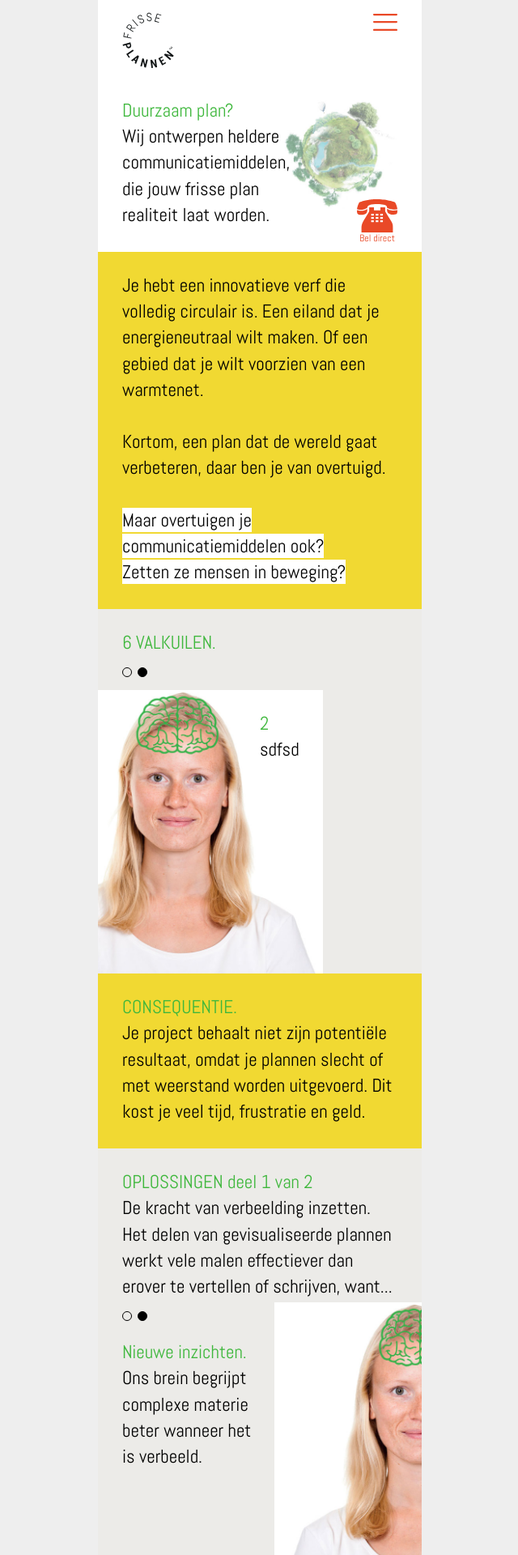
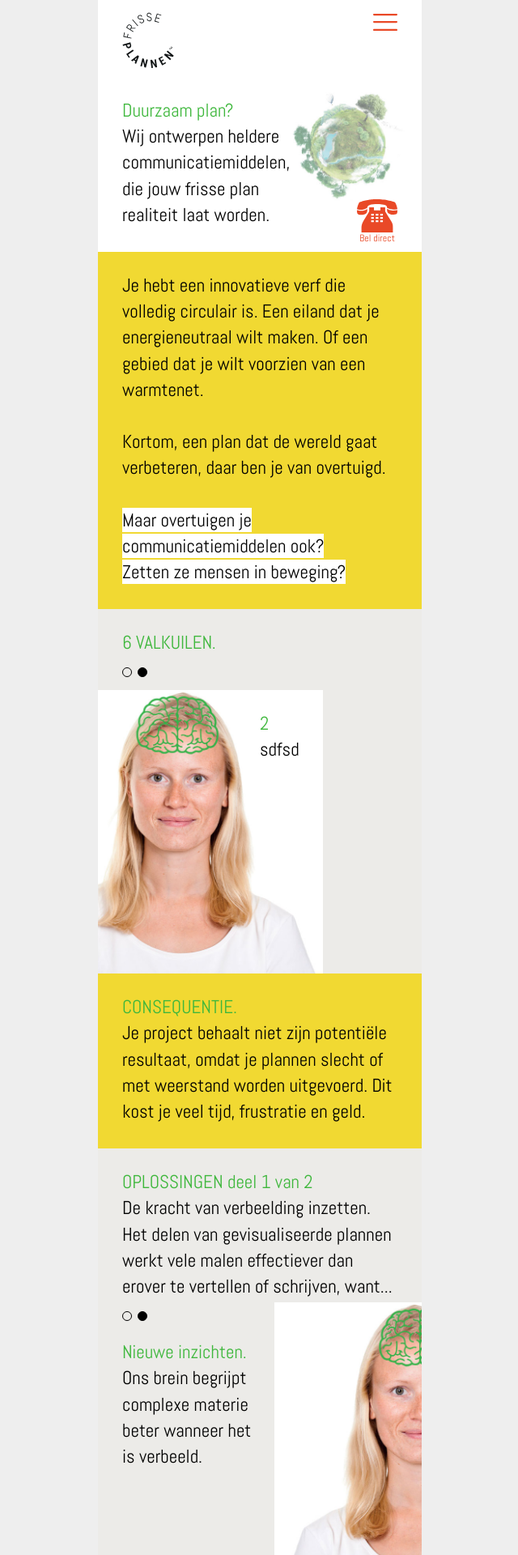
Before and after one commit to jhvanderschee/carli_d, a Jekyll site: the page built from index.md, in a window 1280 px wide. Shown: the top 1920 px of the page at 81% size, without its empty margins (319-959 px from the left). Built offline with Jekyll 4.4.1, drawn with Linux system fonts in a browser that asks for light colours.

Commit message:
Update home.html

```diff
--- a/_layouts/home.html
+++ b/_layouts/home.html
@@ -8,7 +8,7 @@
         die jouw frisse plan<br />
         realiteit laat worden.
     </div>
-    <div class="img" style="right: 30px; width: 150px; bottom: 50px; z-index: 1;"><img src="/img/world.jpg" /></div>
+    <div class="img" style="right: 20px; width: 150px; bottom: 60px; z-index: 1;"><img src="/img/world.jpg" /></div>
     <div class="img smaller" style="text-align: center; color: #E94927; right: 30px; width: 50px; bottom: 10px; cursor: pointer; z-index: 2;" onclick="window.open('tel:0031618518928');"><img src="/img/phone.svg" />Bel direct</div>
 </div>
 
```
